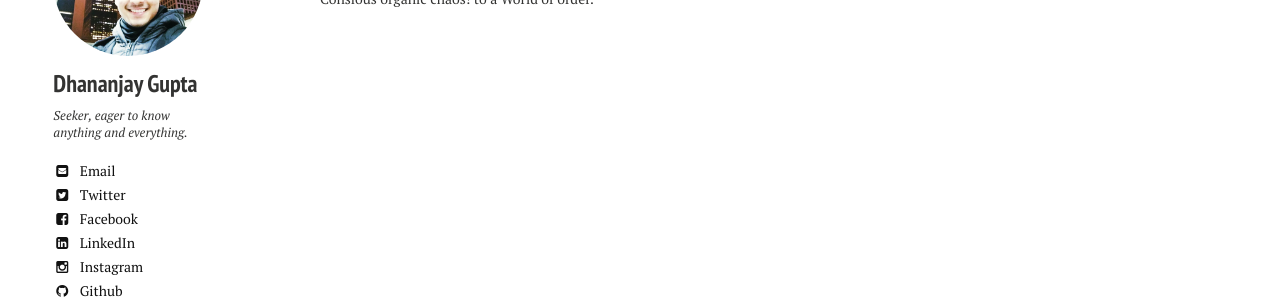
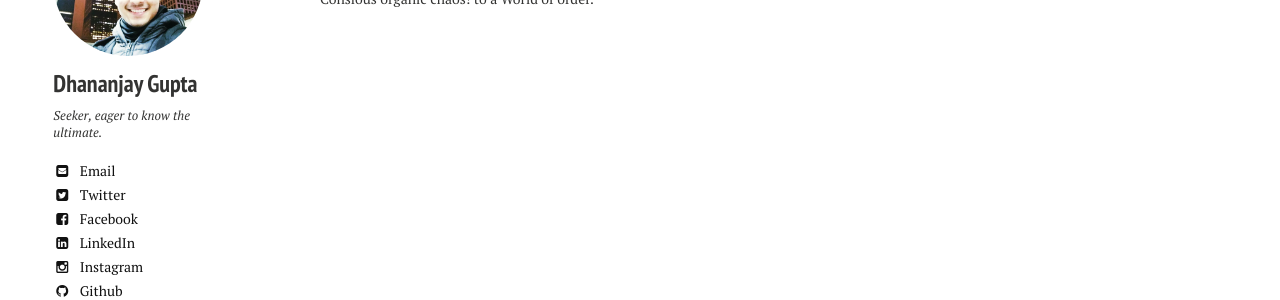
Before and after one commit to DhananjayGupta300/DhananjayGupta300.github.io, a Jekyll site: the page built from index.md, in a window 1280 px wide. Shown: the part 1176-1476 px from the top of the page. Built offline with Jekyll 4.4.1, drawn with Linux system fonts in a browser that asks for light colours; nearby versions of some CDN libraries.

Commit message:
Update _config.yml

```diff
--- a/_config.yml
+++ b/_config.yml
@@ -42,7 +42,7 @@ titlecase: true
 owner:
   name: Dhananjay Gupta
   avatar: bio-photo.jpg
-  bio: "Seeker, eager to know anything and everything."
+  bio: "Seeker, eager to know the ultimate."
   email: dgupta25@uic.edu
   disqus-shortname:
   twitter: dhananj00137780
```
